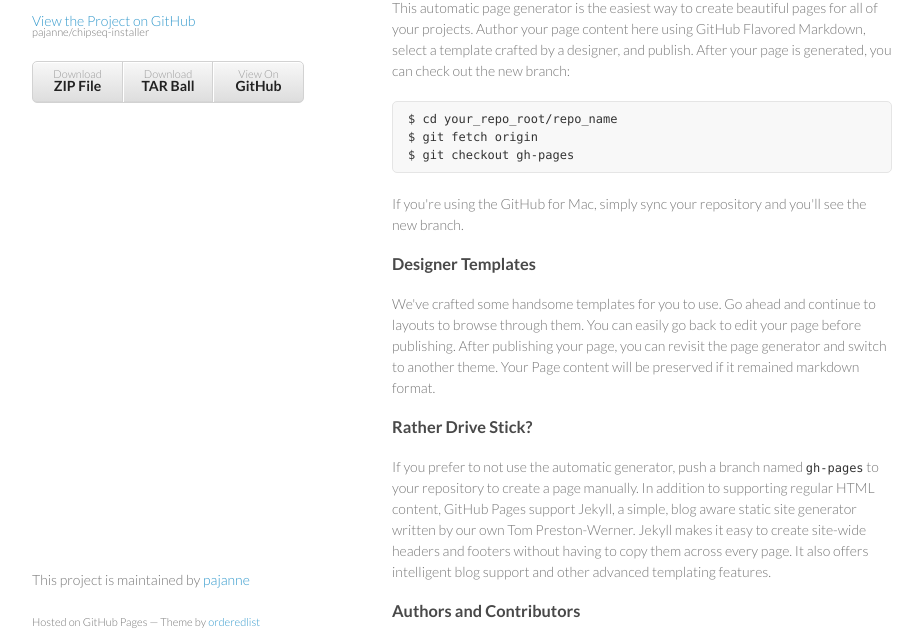
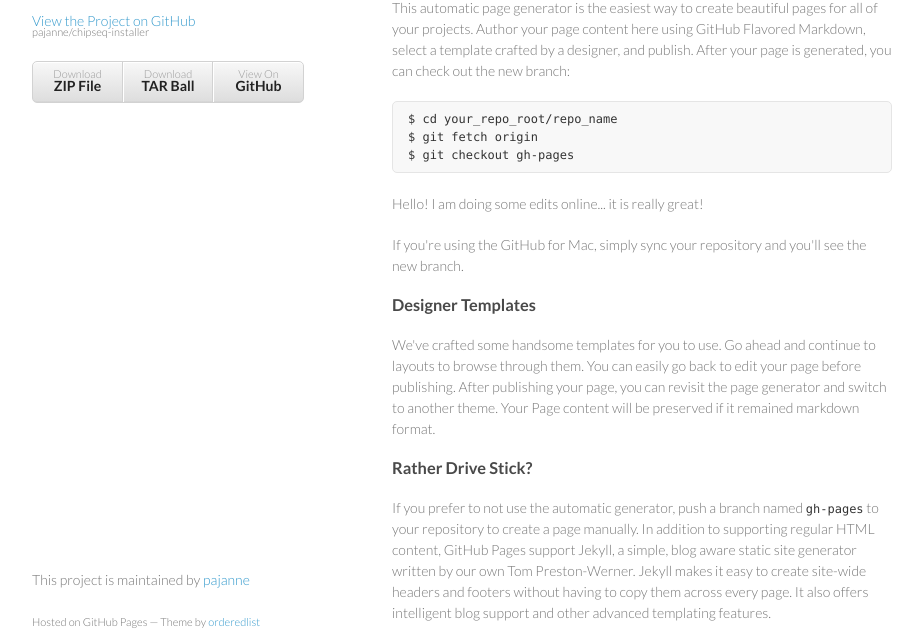
Before and after one commit to ThomasCarroll/chipseq-installer, a plain HTML site: page index.html in a window 1280 px wide. Shown: the part 99-736 px from the top of the page, without its empty margins (178-1101 px from the left). Drawn offline with Linux system fonts and the light colour scheme.

Commit message:
Update index.html
Add a paragraph to test online editing. Amazing!

```diff
--- a/index.html
+++ b/index.html
@@ -38,6 +38,7 @@ $ git fetch origin
 $ git checkout gh-pages
 </code></pre>
 
+<p>Hello! I am doing some edits online... it is really great!</p>
 <p>If you're using the GitHub for Mac, simply sync your repository and you'll see the new branch.</p>
 
 <h3>
```
